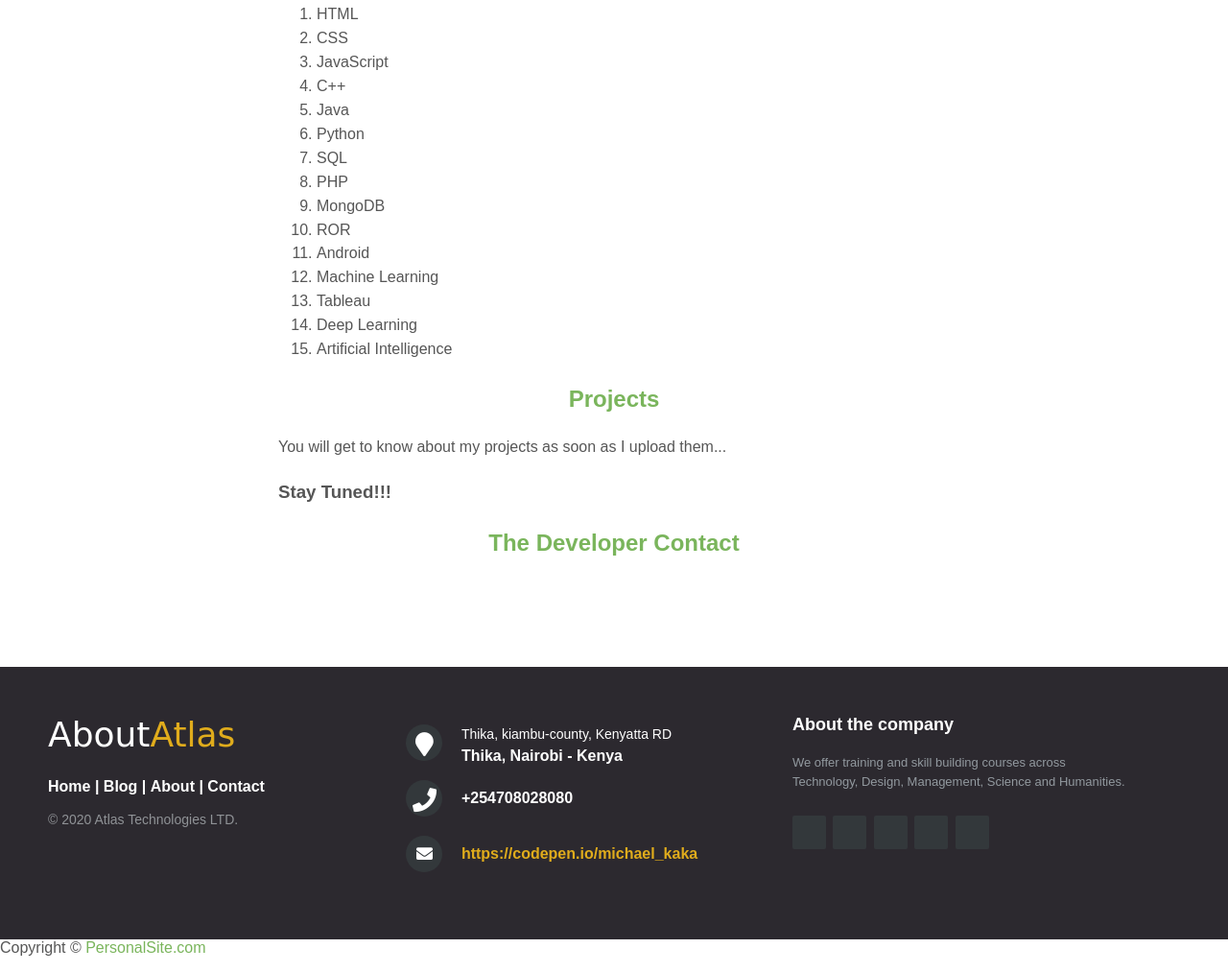
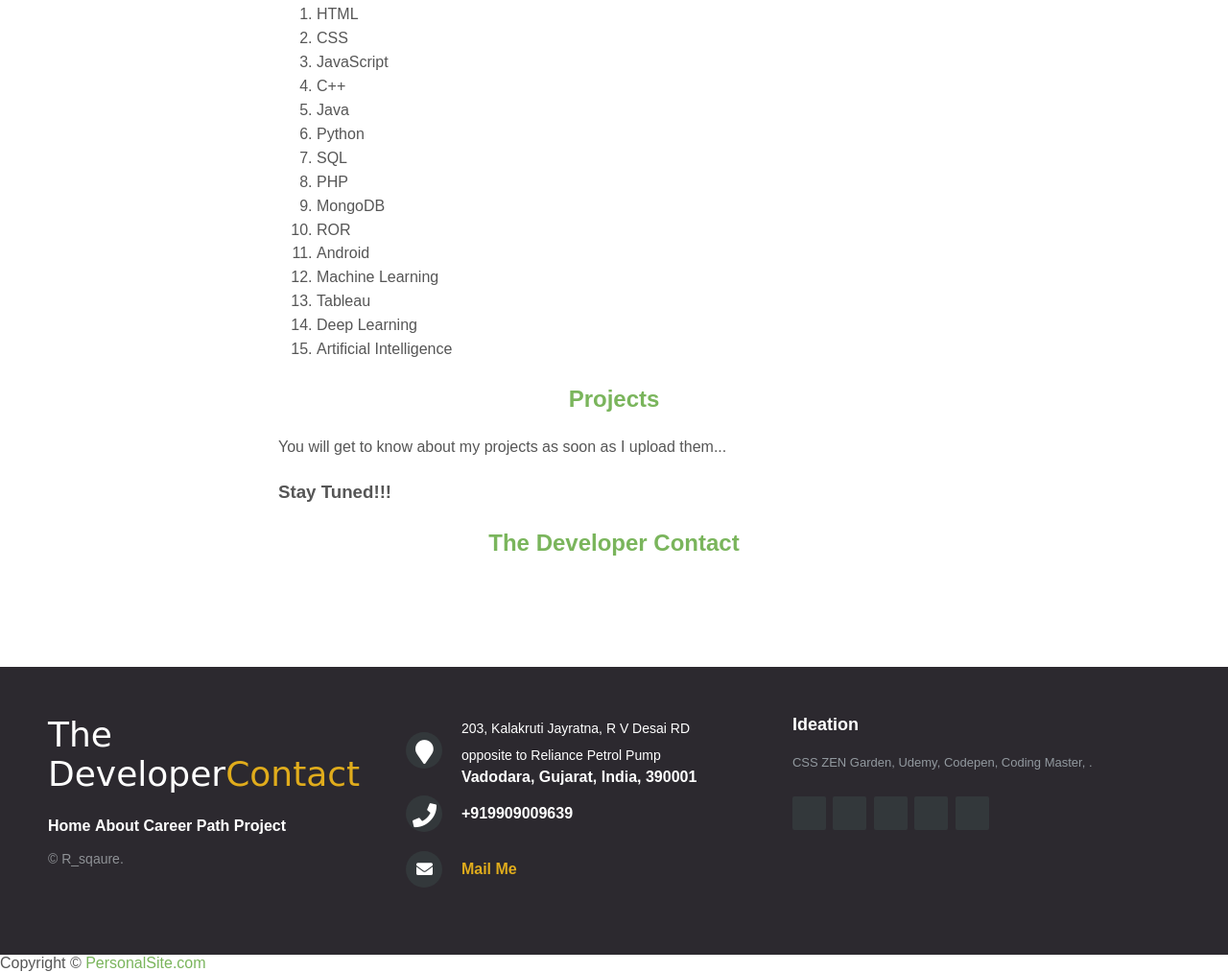
Before and after one commit to Raviraj00/Personalwebsite, a plain HTML site: page index.html in a window 1280 px wide. Shown: the part 1511-2524 px from the top of the page at 96% size. Drawn offline with Linux system fonts and the light colour scheme.

Commit message:
Update index.html

```diff
--- a/index.html
+++ b/index.html
@@ -110,42 +110,44 @@
 
 			<div class="footer-left">
 
-				<h3>About<span>Atlas</span></h3>
+				<h3>The Developer<span>Contact</span></h3>
 
 				<p class="footer-links">
 					<a href="#">Home</a>
-					|
-					<a href="#">Blog</a>
-					|
-					<a href="#">About</a>
-					|
-					<a href="#">Contact</a>
+
+					<a href="about">About</a>
+
+					<a href="career">Career Path</a>
+
+					<a href="project">Project</a>
 				</p>
 
-				<p class="footer-company-name">© 2020 Atlas Technologies LTD.</p>
+				<p class="footer-company-name">© R_sqaure.</p>
 			</div>
 
 			<div class="footer-center">
 				<div>
 					<i class="fa fa-map-marker"></i>
-					  <p><span>Thika, kiambu-county,
-						 Kenyatta RD</span>
-						Thika, Nairobi - Kenya </p>
+					  <p><span>203, Kalakruti Jayratna,
+                                R V Desai RD</span>
+                         <span>opposite to Reliance Petrol Pump</span>
+                        Vadodara, Gujarat, India, 390001
+                        </p>
 				</div>
 
 				<div>
 					<i class="fa fa-phone"></i>
-					<p>+254708028080</p>
+					<p>+919909009639</p>
 				</div>
 				<div>
 					<i class="fa fa-envelope"></i>
-					<p><a href="michaepaul627@gmail.com">https://codepen.io/michael_kaka</a></p>
+					<p><a href="coder.rsquare@gmail.com">Mail Me</a></p>
 				</div>
 			</div>
 			<div class="footer-right">
 				<p class="footer-company-about">
-					<span>About the company</span>
-					We offer training and skill building courses across Technology, Design, Management, Science and Humanities.</p>
+					<span>Ideation</span>
+					CSS ZEN Garden, Udemy, Codepen, Coding Master, .</p>
 				<div class="footer-icons">
 					<a href="#"><i class="fa fa-facebook"></i></a>
 					<a href="#"><i class="fa fa-twitter"></i></a>
```
